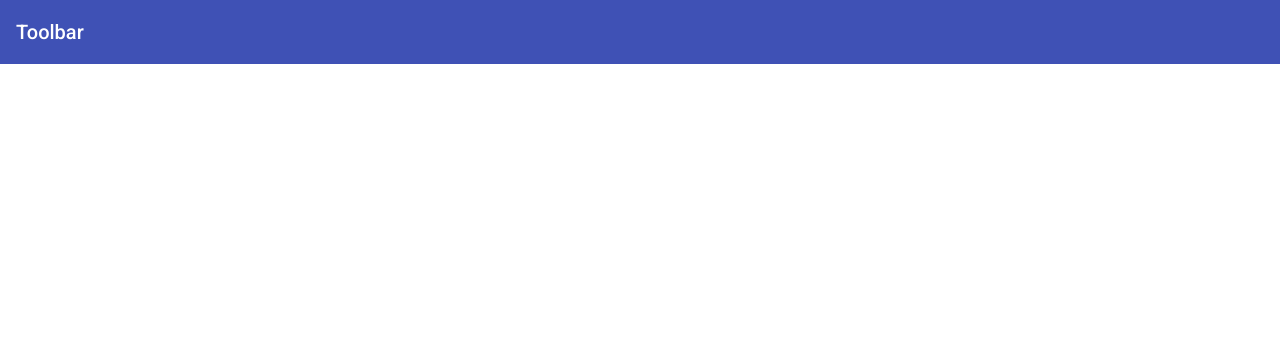
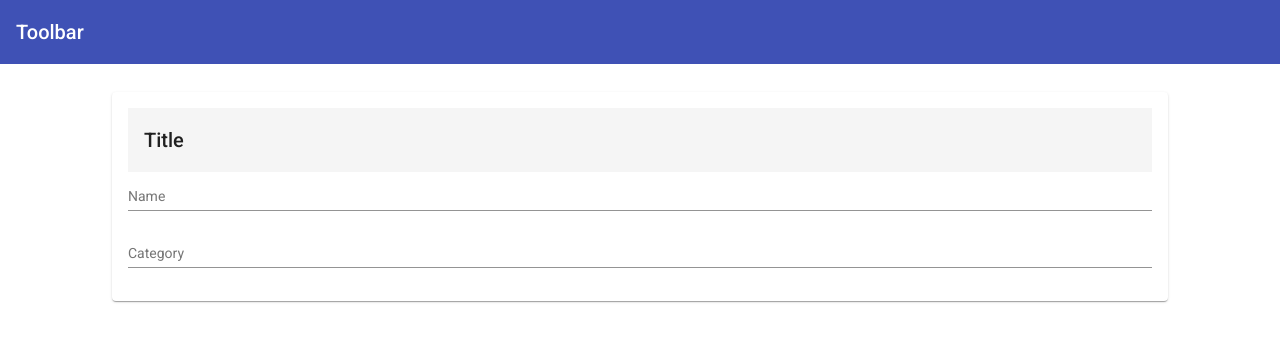
Before and after one commit to Willian-Lima15/crud-angular2, an Angular app: page /form in a window 1280 px wide. Before the commit this address led to /. Shown: the top 342 px of the page. Built offline with nearby package versions, Linux system fonts and the light colour scheme.

Commit message:
criado component couserForm

```diff
--- a/src/app/core/services/courses.service.ts
+++ b/src/app/core/services/courses.service.ts
@@ -16,7 +16,7 @@ export class CoursesService {
     return this._http.get<CoursesModel[]>(this.API)
     .pipe(
       first(),
-      delay(2000),
+      delay(1000),
       tap(coursesList => console.log(coursesList))
     )
   }
--- /dev/null
+++ b/src/app/courses/course-form/course-form.component.css
@@ -0,0 +1,14 @@
+mat-card {
+  max-width: 80%;
+  margin: 2em auto;
+  text-align: center;
+}
+
+.full-width{
+  width: 100%;
+}
+
+.min-width {
+  width: 100%;
+  min-width: 150px;
+}
--- /dev/null
+++ b/src/app/courses/course-form/course-form.component.html
@@ -0,0 +1,15 @@
+<mat-card>
+  <mat-toolbar color="secondary">Title</mat-toolbar>
+  <mat-card-content>
+    <form [formGroup]="coursesForm" >
+
+      <mat-form-field class="full-width">
+        <input matInput placeholder="Name" formControlName="name" />
+      </mat-form-field>
+
+      <mat-form-field class="full-width">
+        <input matInput placeholder="Category" formControlName="category" />
+      </mat-form-field>
+    </form>
+  </mat-card-content>
+</mat-card>
--- /dev/null
+++ b/src/app/courses/course-form/course-form.component.ts
@@ -0,0 +1,24 @@
+import { Component, OnInit } from '@angular/core';
+import { FormBuilder, FormGroup } from '@angular/forms';
+
+@Component({
+  selector: 'app-course-form',
+  templateUrl: './course-form.component.html',
+  styleUrls: ['./course-form.component.css']
+})
+export class CourseFormComponent implements OnInit {
+
+  coursesForm!: FormGroup;
+
+  constructor(
+    private _fb: FormBuilder
+  ) { }
+
+  ngOnInit() {
+    this.coursesForm = this._fb.group({
+      name: [''],
+      category: ['']
+    })
+  }
+
+}
--- a/src/app/courses/courses/courses.component.html
+++ b/src/app/courses/courses/courses.component.html
@@ -19,6 +19,26 @@
         </td>
       </ng-container>
 
+      <ng-container matColumnDef="actions">
+        <mat-header-cell *matHeaderCellDef>
+          <button mat-mini-fab color="primary" aria-label="Adicionar">
+            <mat-icon (click)="onAdd()">add</mat-icon>
+          </button>
+        </mat-header-cell>
+
+        <mat-cell *matCellDef="let course">
+
+          <button mat-icon-button color="accent" aria-label="editar">
+            <mat-icon>edit</mat-icon>
+          </button>
+
+          <button mat-icon-button color="warn" aria-label="remove">
+            <mat-icon>delete</mat-icon>
+          </button>
+        </mat-cell>
+      </ng-container>
+
+
       <tr mat-header-row *matHeaderRowDef="displayedColumns"></tr>
       <tr mat-row *matRowDef="let row; columns: displayedColumns"></tr>
     </table>
--- a/src/app/courses/courses/courses.component.ts
+++ b/src/app/courses/courses/courses.component.ts
@@ -5,6 +5,7 @@ import { CoursesModel } from './../../shared/model/courses.model';
 import { Component, OnInit } from '@angular/core';
 import { catchError } from 'rxjs/operators';
 import { MatDialog } from '@angular/material/dialog';
+import { ActivatedRoute, Router } from '@angular/router';
 
 @Component({
   selector: 'app-courses',
@@ -13,12 +14,14 @@ import { MatDialog } from '@angular/material/dialog';
 })
 export class CoursesComponent implements OnInit {
 
-  displayedColumns: string[] = ['name', 'category'];
+  displayedColumns: string[] = ['name', 'category','actions'];
   courses$: Observable<CoursesModel[]>
 
   constructor(
     private _coursesServices: CoursesService,
-    public dialog: MatDialog
+    private router: Router,
+    private route: ActivatedRoute,
+    public dialog: MatDialog,
   ) {
     this.courses$ = this._coursesServices.list()
     .pipe(
@@ -39,4 +42,8 @@ export class CoursesComponent implements OnInit {
 
   }
 
+  onAdd() {
+    this.router.navigate(['form'],{relativeTo: this.route});
+  }
+
 }
```
Also changed, not shown: src/app/courses/courses.module.ts (+20 -8 lines), src/app/courses/courses.routing.module.ts (+5 -3 lines), 1 other file (tests, documents, lock files or other folders).
